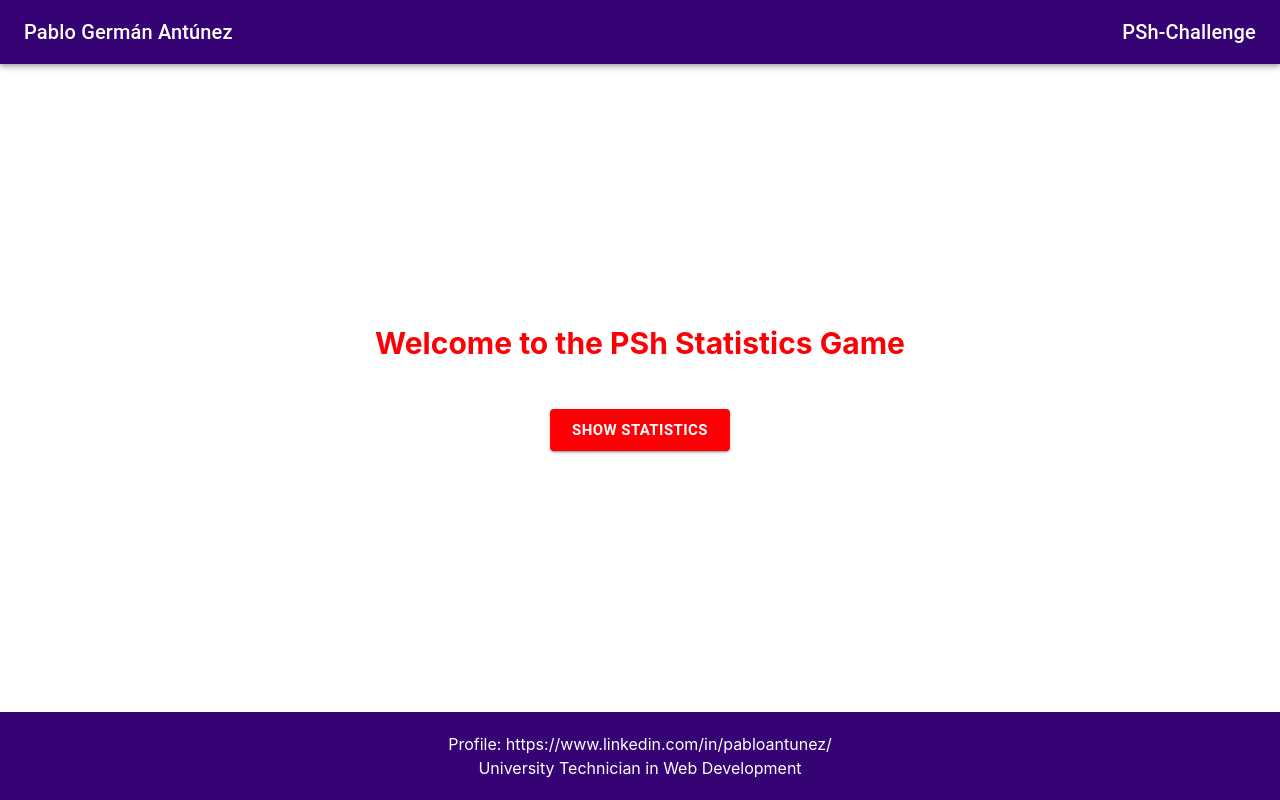
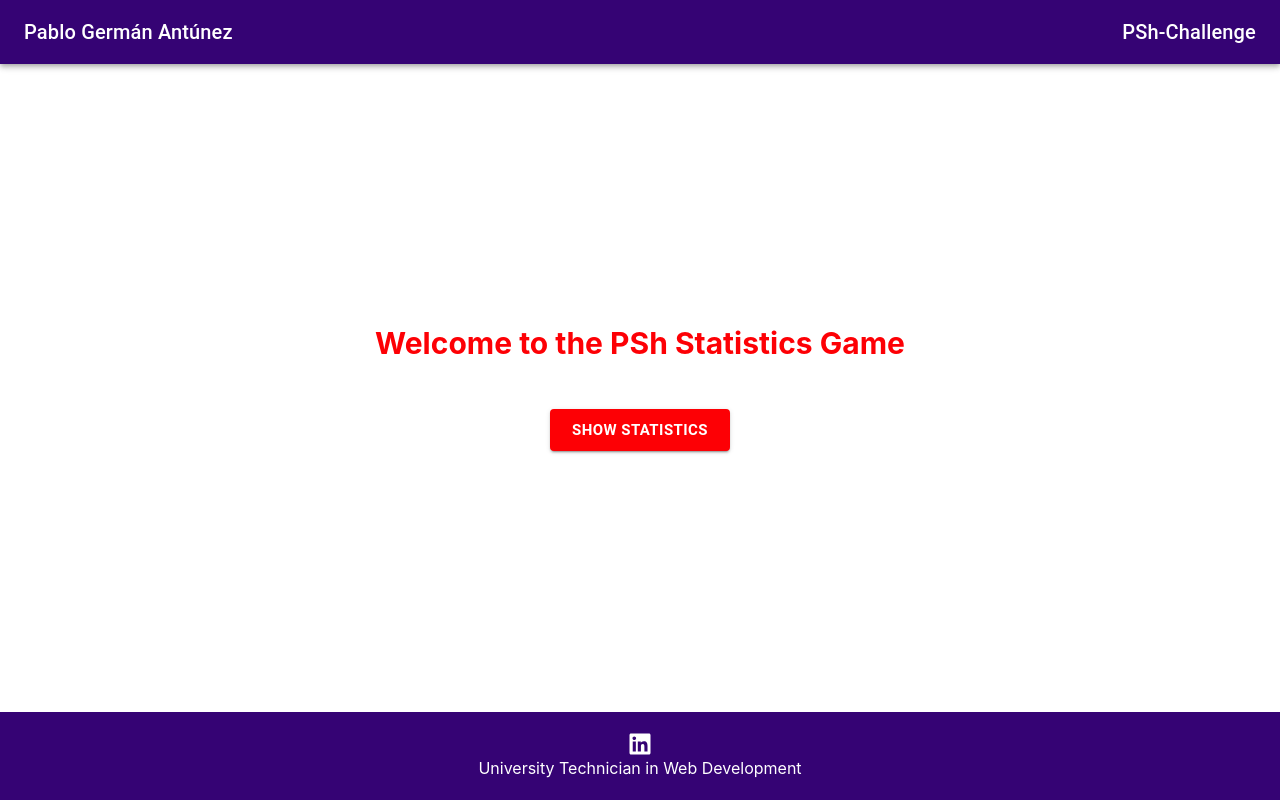
Before and after one commit to pabloantunez/PSh-challenge, a React (Create React App) app in the folder frontend/psh_game/: page / in a window 1280 px wide. Built offline with nearby package versions, Linux system fonts and the light colour scheme.

Commit message:
Fix on Footer app (add icon prop)

```diff
--- a/frontend/psh_game/package.json
+++ b/frontend/psh_game/package.json
@@ -17,6 +17,7 @@
     "react": "^18.3.1",
     "react-csv": "^2.2.2",
     "react-dom": "^18.3.1",
+    "react-icons": "^5.3.0",
     "react-router-dom": "^6.27.0",
     "react-scripts": "5.0.1",
     "web-vitals": "^2.1.4"
--- a/frontend/psh_game/src/App.js
+++ b/frontend/psh_game/src/App.js
@@ -3,6 +3,7 @@ import Header from './components/Header';
 import Footer from './components/Footer';
 import { Outlet } from 'react-router-dom';
 import './App.css';
+import { FaLinkedin } from 'react-icons/fa';
 
 function App() {
   return (
@@ -11,7 +12,11 @@ function App() {
       <main className="container mx-auto h-full flex-grow flex items-center">
         <Outlet />
       </main>
-      <Footer linkedinUrl="https://www.linkedin.com/in/pabloantunez/" title="University Technician in Web Development"/>
+      <Footer
+        linkedinUrl="https://www.linkedin.com/in/pabloantunez/"
+        title="University Technician in Web Development"
+        icon={<FaLinkedin size={24} />}
+      />
     </div>
   );
 }
--- a/frontend/psh_game/src/components/Footer/index.js
+++ b/frontend/psh_game/src/components/Footer/index.js
@@ -1,9 +1,16 @@
 import React from 'react';
 
-const Footer = ({ linkedinUrl, title }) => {
+const Footer = ({ linkedinUrl, title, icon }) => {
   return (
-    <footer className='p-5 text-center w-full bottom-0 bg-purple-psh bg-opacity-100 text-white'>
-      <p>Profile: {linkedinUrl}</p>
+    <footer className="p-5 text-center w-full bottom-0 bg-purple-psh bg-opacity-100 text-white">
+      <a
+        href={linkedinUrl}
+        target="_blank"
+        rel="noopener noreferrer"
+        className="flex items-center justify-center space-x-2"
+      >
+        {icon}
+      </a>
       <p>{title}</p>
     </footer>
   );
```
Also changed, not shown: 1 other file (tests, documents, lock files or other folders).
